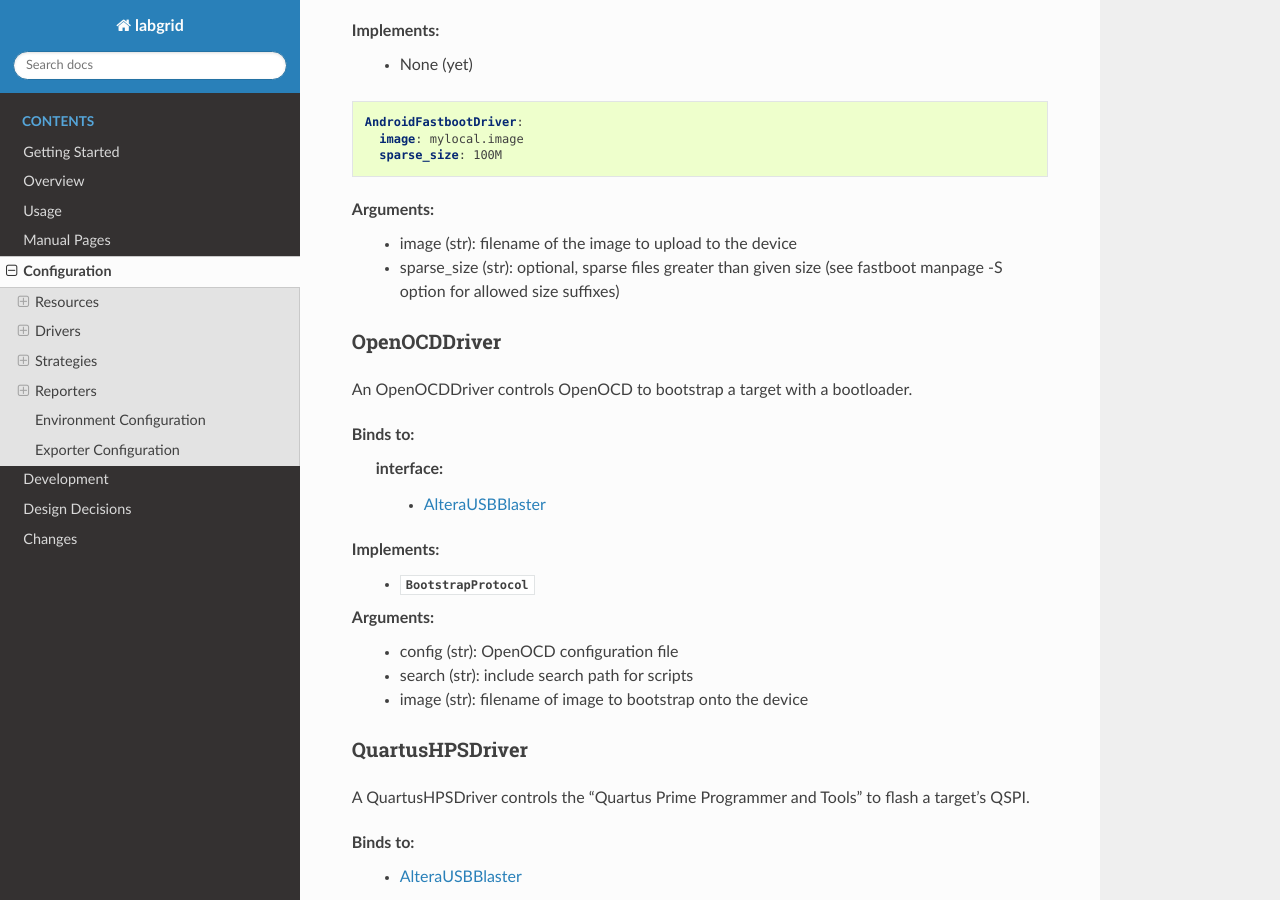
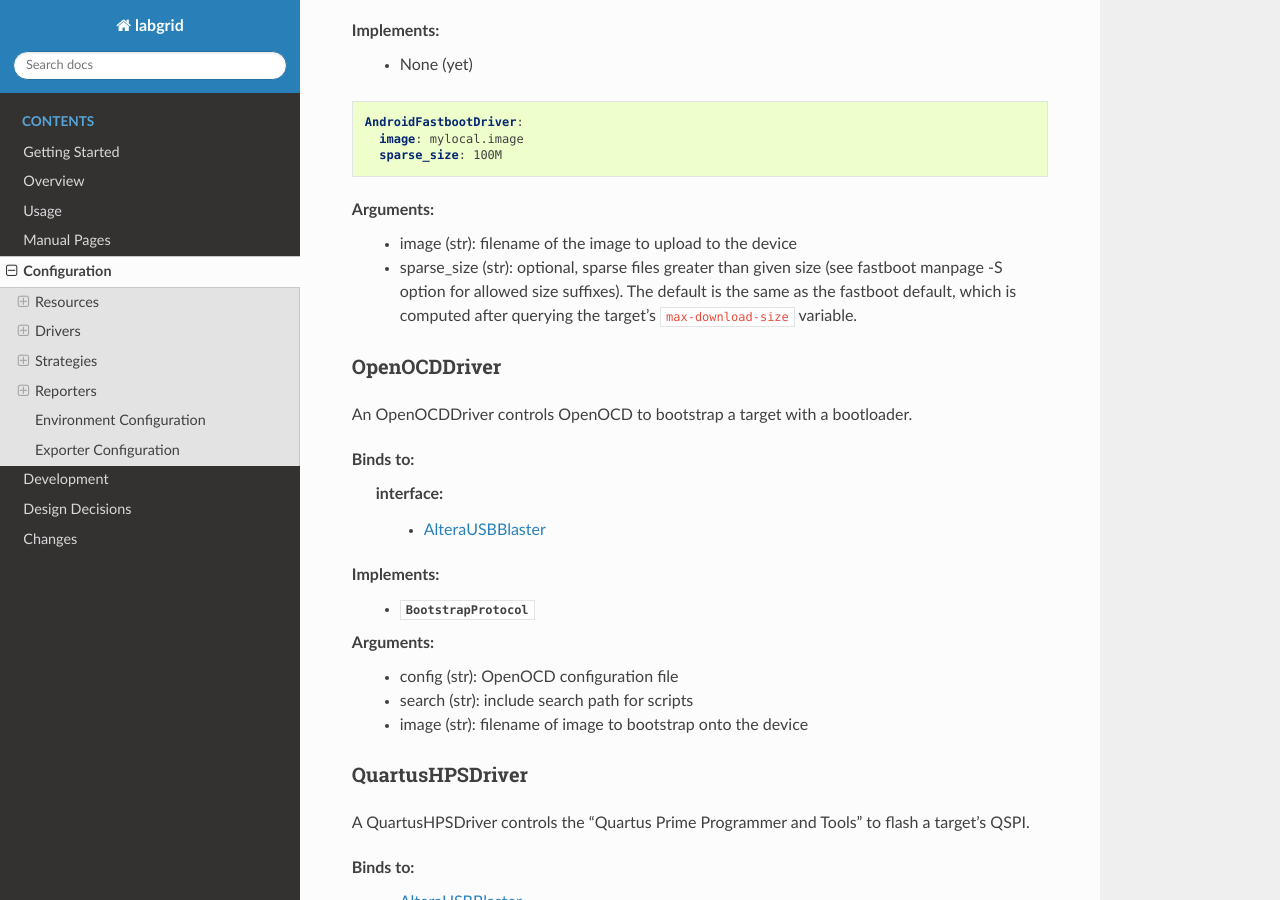
Before and after one commit to labgrid-project/labgrid, a Sphinx documentation site: the page built from doc/configuration.rst, in a window 1280 px wide and 900 px high, scrolled down 18338 px. Built offline with Sphinx 7.4.7 and the Read the Docs theme 2.0.0, drawn with Linux system fonts in a browser that asks for light colours; pages that are not in the unit, such as notebooks, are missing from menus.

Commit message:
driver: fastbootdriver: don't disable sparsing by default
By default, the sparse threshold is computed by querying the
target's max-download-size variable.

With #416, labgrid adopted the behavior of passing -S 0 as
default value to fastboot. This is problematic as different
fastboot versions interpret -S 0 differently:

- Fastboot releases containing 542370dead ("Move fastboot over
  to ParseByteCount.") treat -S 0 and its absence the same:
  The target's max-download-size variable is queried.
- Older fastboot releases, e.g. 1:7.0.0+r33-1 shipped by Debian
  Stretch, instead completely disables sparse when -S 0, while not
  supplying it queries the target.

To have the fastbootdriver interoperate with both versions,
supply -S only, when there's a user set value, and otherwise
do not supply the option at all.

Fixes: #416, 1bf8952a ("driver: fastbootdriver: allow setting sparse option")
Signed-off-by: Ahmad Fatoum <a.fatoum@pengutronix.de>

```diff
--- a/doc/configuration.rst
+++ b/doc/configuration.rst
@@ -881,7 +881,9 @@ Implements:
 Arguments:
   - image (str): filename of the image to upload to the device
   - sparse_size (str): optional, sparse files greater than given size (see
-    fastboot manpage -S option for allowed size suffixes)
+    fastboot manpage -S option for allowed size suffixes). The default is the
+    same as the fastboot default, which is computed after querying the target's
+    ``max-download-size`` variable.
 
 OpenOCDDriver
 ~~~~~~~~~~~~~
```
Also changed, not shown: 1 other file.
